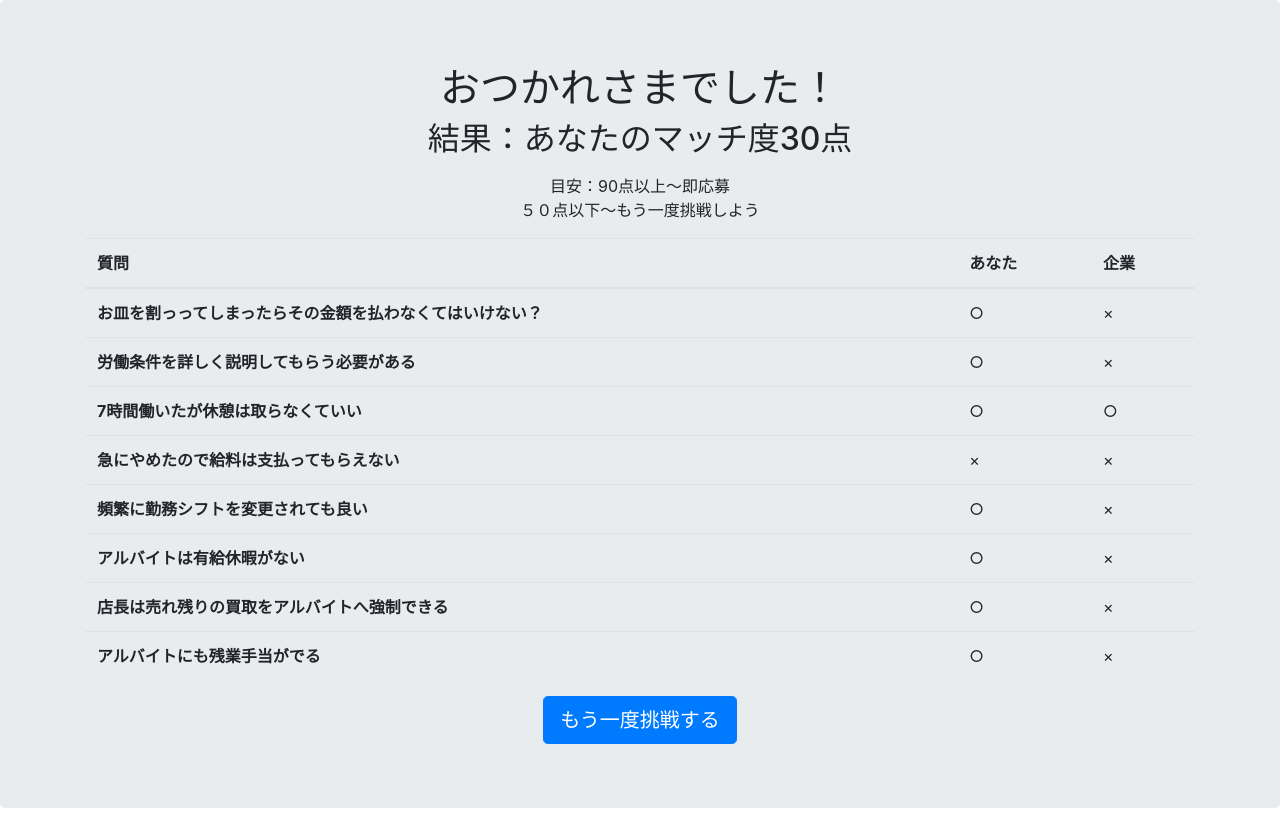
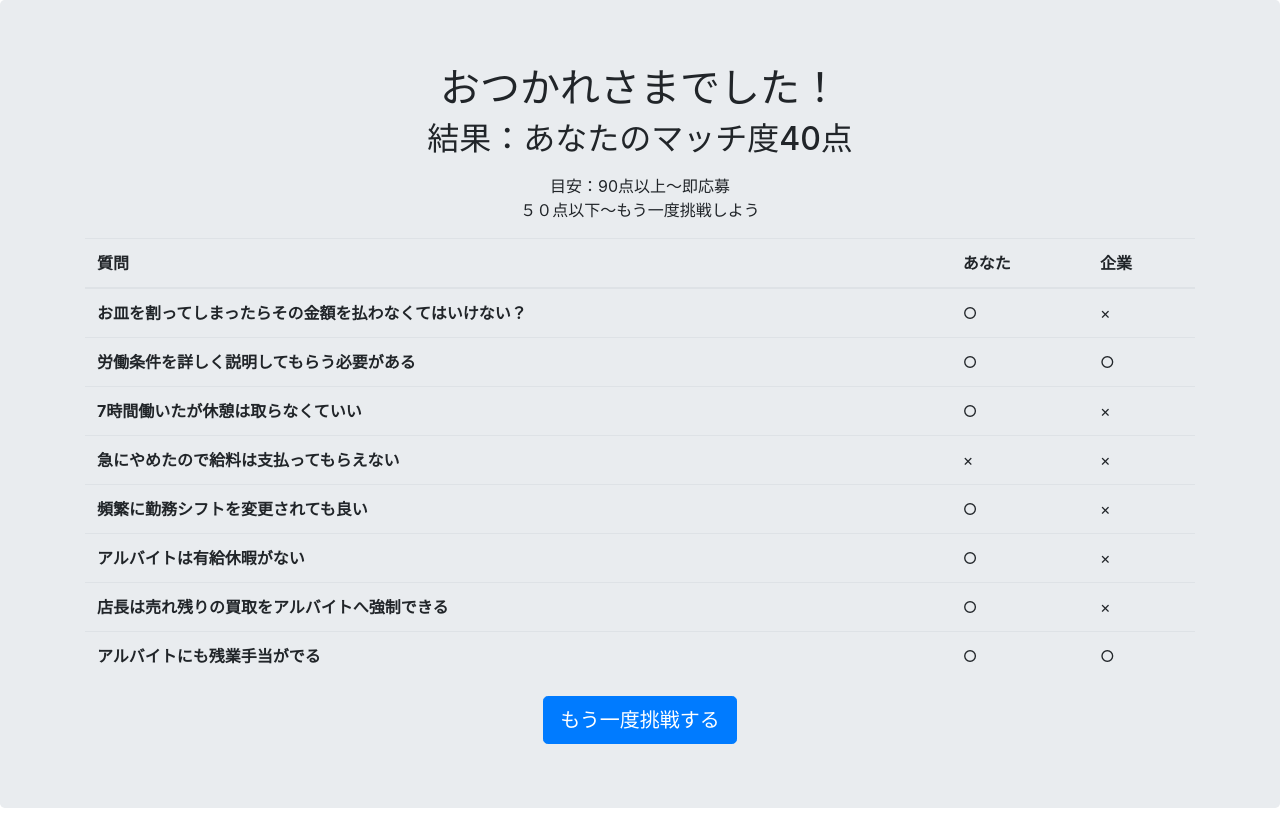
Before and after one commit to sassaaak/true-or-false, a plain HTML site: page summary.html in a window 1280 px wide. Drawn offline with nearby package versions, Linux system fonts and the light colour scheme.

Commit message:
Add files via upload

```diff
--- a/data.json
+++ b/data.json
@@ -1,4 +1,4 @@
-{
+ {
   "questions": [
     {
       "id": 1,
--- a/summary.html
+++ b/summary.html
@@ -10,7 +10,7 @@
   <link rel="stylesheet" href="https://stackpath.bootstrapcdn.com/bootstrap/4.5.0/css/bootstrap.min.css"
     integrity="sha384-9aIt2nRpC12Uk9gS9baDl411NQApFmC26EwAOH8WgZl5MYYxFfc+NcPb1dKGj7Sk" crossorigin="anonymous">
 
-  <title>LSAFit | アルバイトを始める前に知っておこう</title>
+  <title>LSAFit | 働く前に知っておこう</title>
 </head>
 
 <body>
@@ -30,19 +30,19 @@
         </thead>
         <tbody>
           <tr>
-            <th scope="row">お皿を割っってしまったらその金額を払わなくてはいけない？</th>
+            <th scope="row">お皿を割ってしまったらその金額を払わなくてはいけない？</th>
             <td class="td_1">○</td>
             <td class="td_2">×</td>
           </tr>
           <tr>
             <th scope="row">労働条件を詳しく説明してもらう必要がある</th>
             <td class="td_1">○</td>
-            <td class="td_2">×</td>
+            <td class="td_2">○</td>
           </tr>
           <tr>
             <th scope="row">7時間働いたが休憩は取らなくていい</th>
             <td class="td_1">○</td>
-            <td class="td_2">○</td>
+            <td class="td_2">×</td>
           </tr>
           <tr>
             <th scope="row">急にやめたので給料は支払ってもらえない</th>
@@ -67,7 +67,7 @@
           <tr>
             <th scope="row">アルバイトにも残業手当がでる</th>
             <td class="td_1">○</td>
-            <td class="td_2">×</td>
+            <td class="td_2">○</td>
           </tr>
         </tbody>
       </table>
@@ -88,6 +88,7 @@
       yourAnswer[i] = document.getElementsByClassName("td_1")[i];
       corporateAnswer[i] = document.getElementsByClassName("td_2")[i];
     }
+
     //パラメータを取得して回答を表示
     function changeanswer(a) {
       if (paramstr[a + 2] == "true") {
@@ -99,11 +100,11 @@
     //スコア計算
     function countscore(c) {
       if (yourAnswer[c].innerText != corporateAnswer[c].innerText) {
-        count -= 14;
+        count -= 12;
       }
     };
     //回答表示
-    for (let n = 0; n <= 6; ++n) {
+    for (let n = 0; n <= 7; ++n) {
       changeanswer(n);
       countscore(n);
     }
@@ -113,6 +114,7 @@
     function frameClick() {
       document.location.href = "./index.html";
     };
+
   </script>
 </body>
 
```
Also changed, not shown: answer.html (+1 -1 lines), explain.html (+1 -1 lines), index.html (+1 -1 lines).
